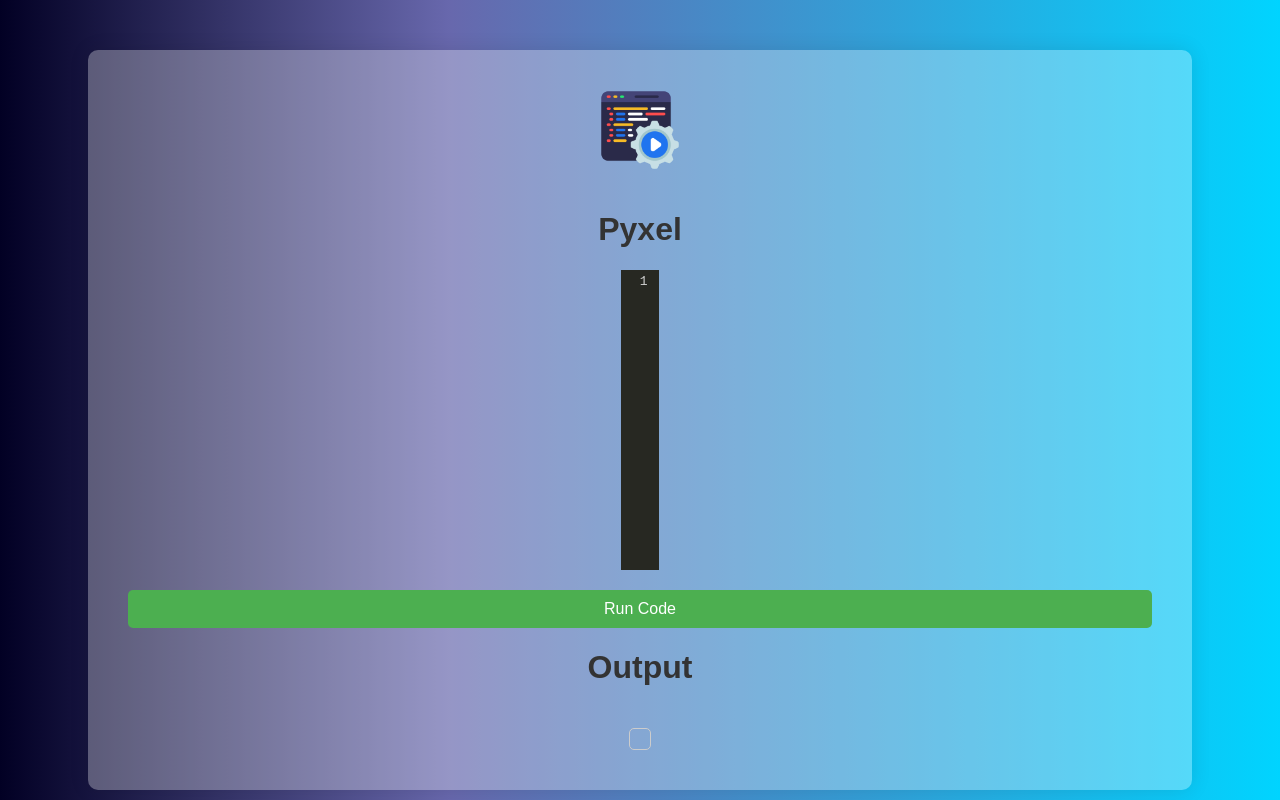
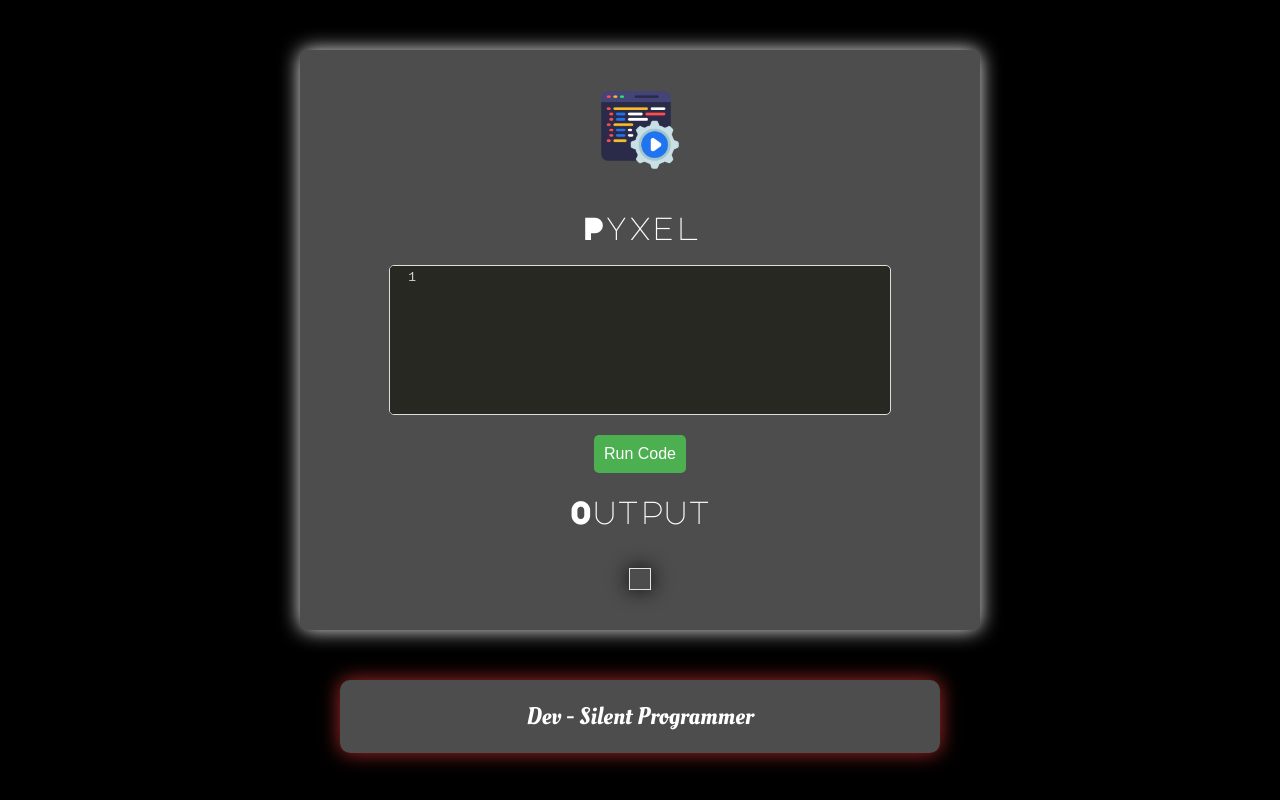
Before and after one commit to Tanmay-Tiwaricyber/Pyxel, a website: page public/index.html in a window 1280 px wide. Shown: the top 800 px of the page. Drawn offline with nearby package versions, Linux system fonts and the light colour scheme; a web font is replaced by a local one.

Commit message:
Update style.css

```diff
--- a/public/style.css
+++ b/public/style.css
@@ -2,8 +2,7 @@
     margin: 0;
     padding: 0;
     font-family: Arial, sans-serif;
-    background: rgb(2,0,36);
-background: linear-gradient(90deg, rgba(2,0,36,1) 0%, rgba(9,9,121,0.6138830532212884) 35%, rgba(0,212,255,1) 100%);
+    background: rgb(0, 0, 0);
 }
 
 .container {
@@ -11,11 +10,12 @@
     flex-direction: column;
     align-items: center; /* Align items horizontally (center) */
     justify-content: center; /* Align items vertically (center) */
-    width: 80%;
+    width: 600px;
+    height: 500px;
     margin: 50px auto;
     background-color: #ffffff4d;
     border-radius: 10px;
-    box-shadow: 0 0 20px rgba(0, 0, 0, 0.1);
+    box-shadow: 0 0 20px rgba(255, 255, 255, 0.945);
     padding: 40px;
 }
 
@@ -25,12 +25,17 @@
 
 h1 {
     text-align: center;
-    color: #333;
+    color: #ffffff;
+    font-family: "Major Mono Display", monospace;
+    font-weight: 400;
+    font-style: normal;
 }
+/* Pyxel heading css code */
+
 
 textarea {
     width: 100%;
-    height: 200px;
+    height: 500px;
     padding: 10px;
     margin-top: 20px;
     border: 1px solid #ccc;
@@ -41,7 +46,7 @@
 }
 
 button {
-    width: 100%;
+
     padding: 10px;
     margin-top: 20px;
     border: none;
@@ -60,10 +65,11 @@
 #output {
     margin-top: 20px;
     padding: 10px;
-    border: 1px solid #ccc;
-    border-radius: 5px;
+    border: 1px solid #e6e3e3;
+    box-shadow: #333;
+    box-shadow: 0 0 20px rgb(10 10 10);
     font-size: 16px;
-    color: #333;
+    color: #ffffff;
 }
 .oleo-script-regular {
     font-family: "Oleo Script", system-ui;
@@ -81,16 +87,36 @@
     font-family: "Oleo Script", system-ui;
     font-weight: 100;
     font-style: normal;
+    color: white;
 }
 .container2 {
     display: flex;
     flex-direction: column;
     align-items: center; /* Align items horizontally (center) */
-    justify-content: center; /* Align items vertically (center) */
-    width: 80%;
+    width: 600px;
     margin: 50px auto;
     background-color: #ffffff4d;
     border-radius: 10px;
-    box-shadow: 0 0 20px rgba(0, 0, 0, 0.1);
+    box-shadow: 0 0 20px rgba(238, 58, 58, 0.719);
     /* padding: 40px; */
 }
+
+.CodeMirror {
+    border: 1px solid #ddd;
+    border-radius: 5px;
+    /* margin-top: 10px; */
+    height: 600px;
+    width: 500px;
+    font-size: 1em;
+}
+
+@media only screen and (max-width: 768px) {
+    /* Styles for smaller screens */
+    .container, .container2 {
+      width: 70%; /* Make containers take full width on mobile */
+    }
+    .CodeMirror {
+      height: 40%;
+        width: 80%; /* Adjust CodeMirror width for smaller screens */
+    }
+  }
```
